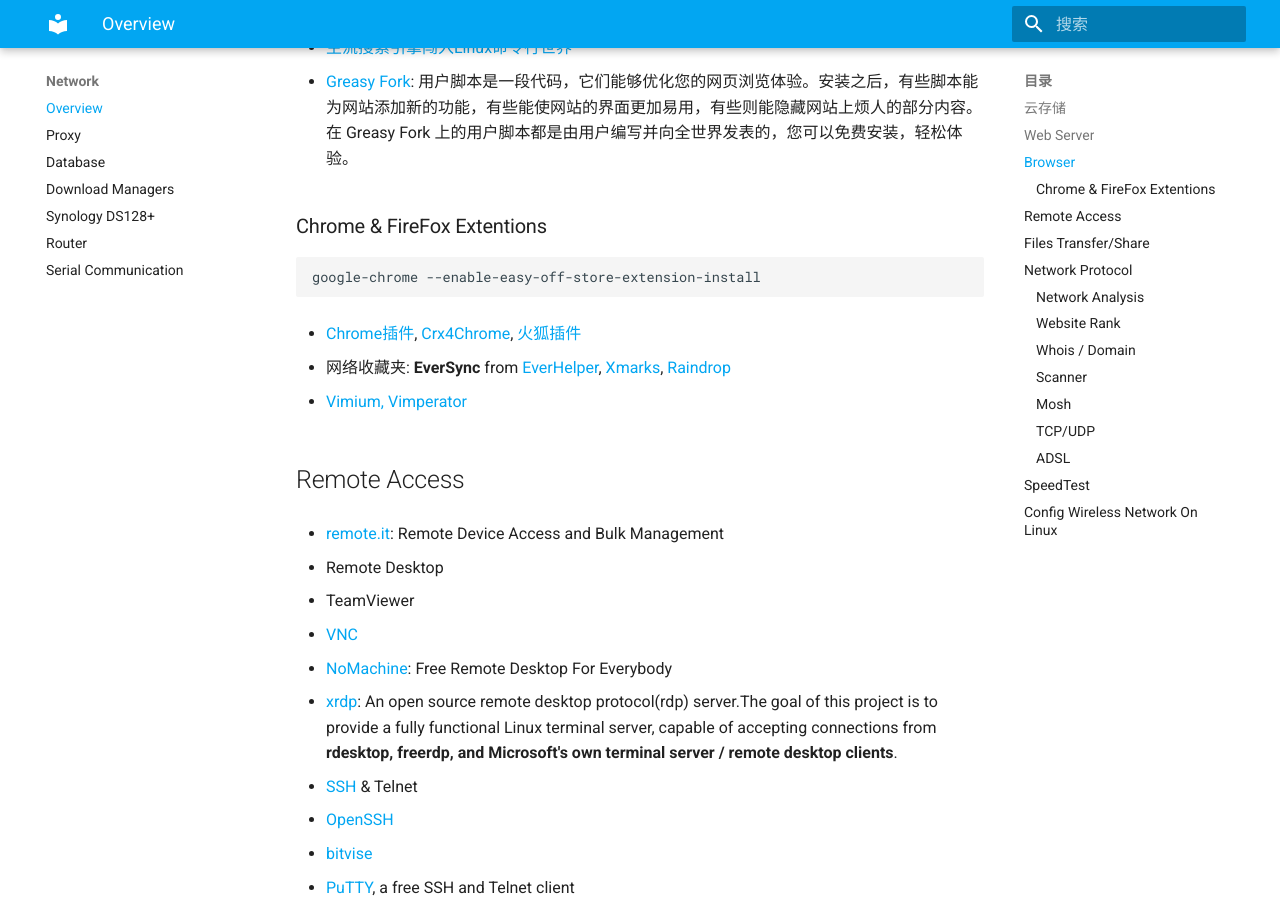
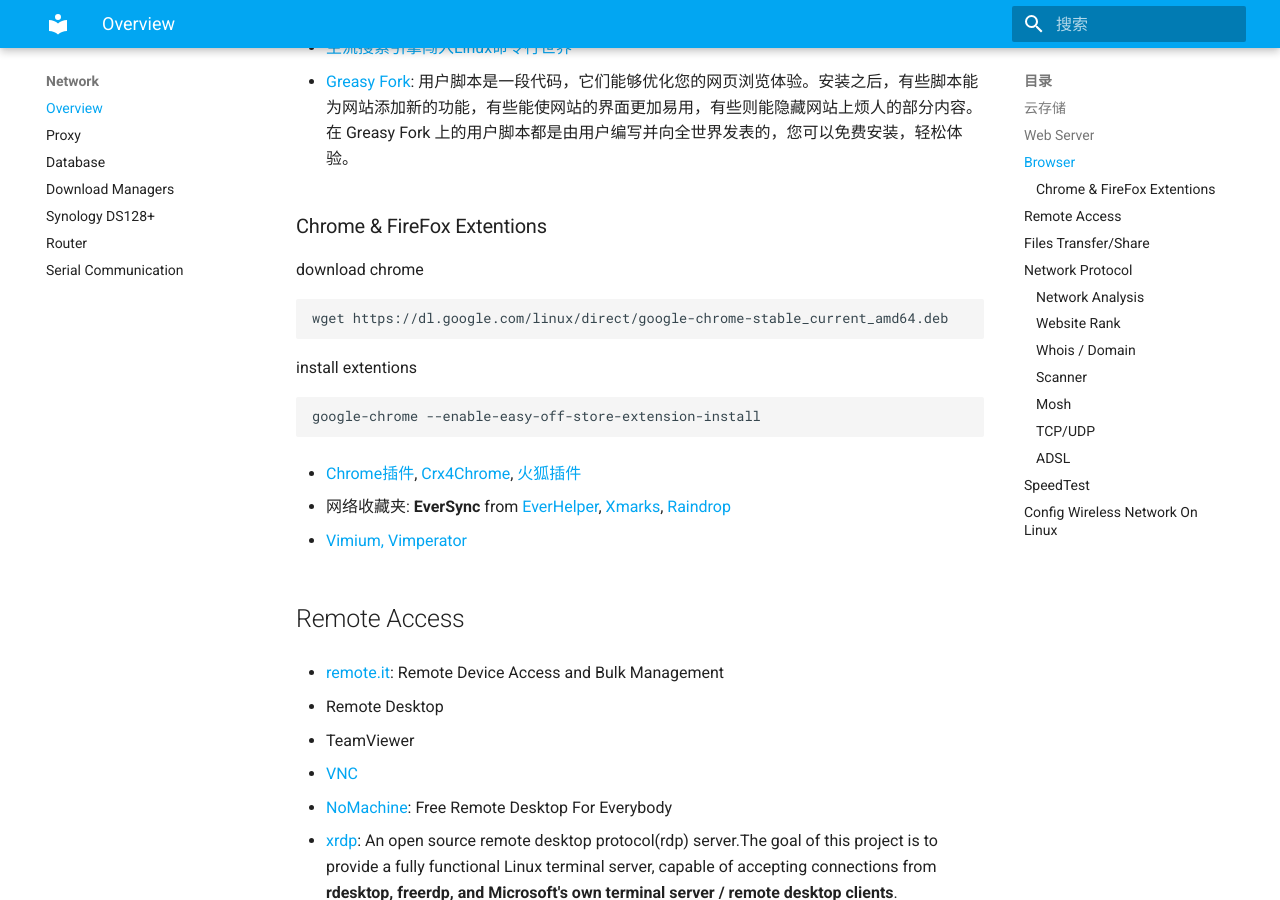
Before and after one commit to cggos/DevOps, an MkDocs documentation site: the page built from docs/08-network/README.md, in a window 1280 px wide and 900 px high, scrolled down 2261 px. Built offline with MkDocs 1.6.1 and Material for MkDocs 9.7.7, drawn with Linux system fonts in a browser that asks for light colours.

Commit message:
update docs/08-network/README.md

````diff
--- a/docs/08-network/README.md
+++ b/docs/08-network/README.md
@@ -74,6 +74,12 @@
 
 ### Chrome & FireFox Extentions
 
+download chrome
+```sh
+wget https://dl.google.com/linux/direct/google-chrome-stable_current_amd64.deb
+```
+
+install extentions
 ```sh
 google-chrome --enable-easy-off-store-extension-install
 ```
````
